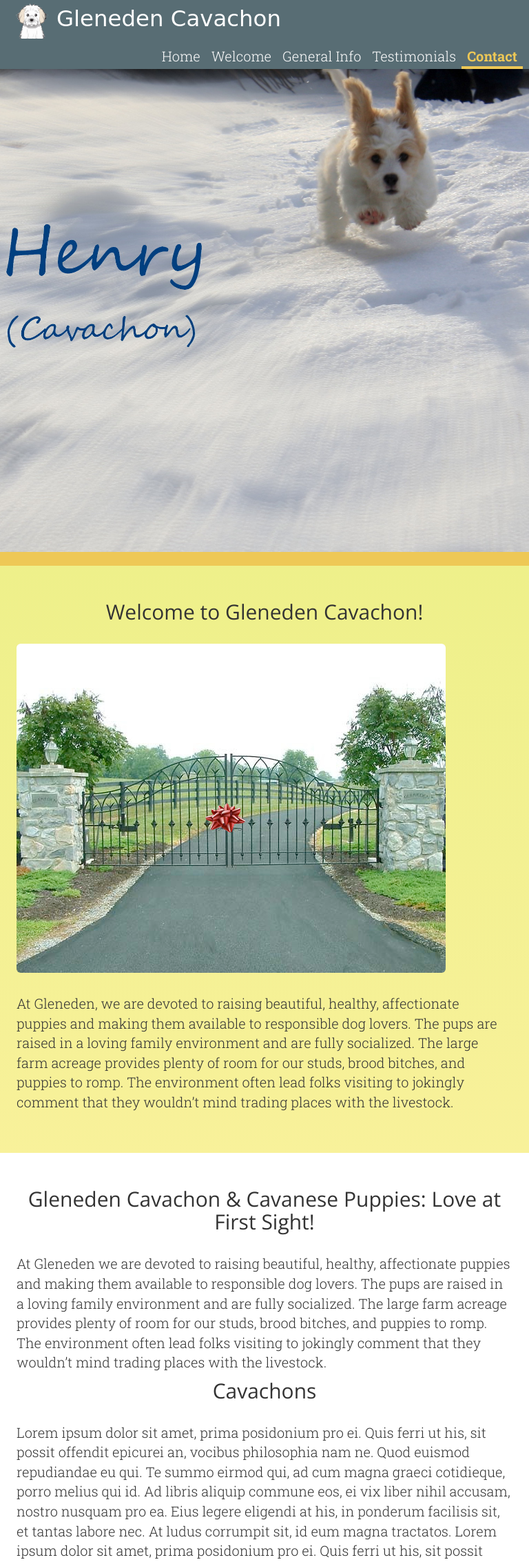
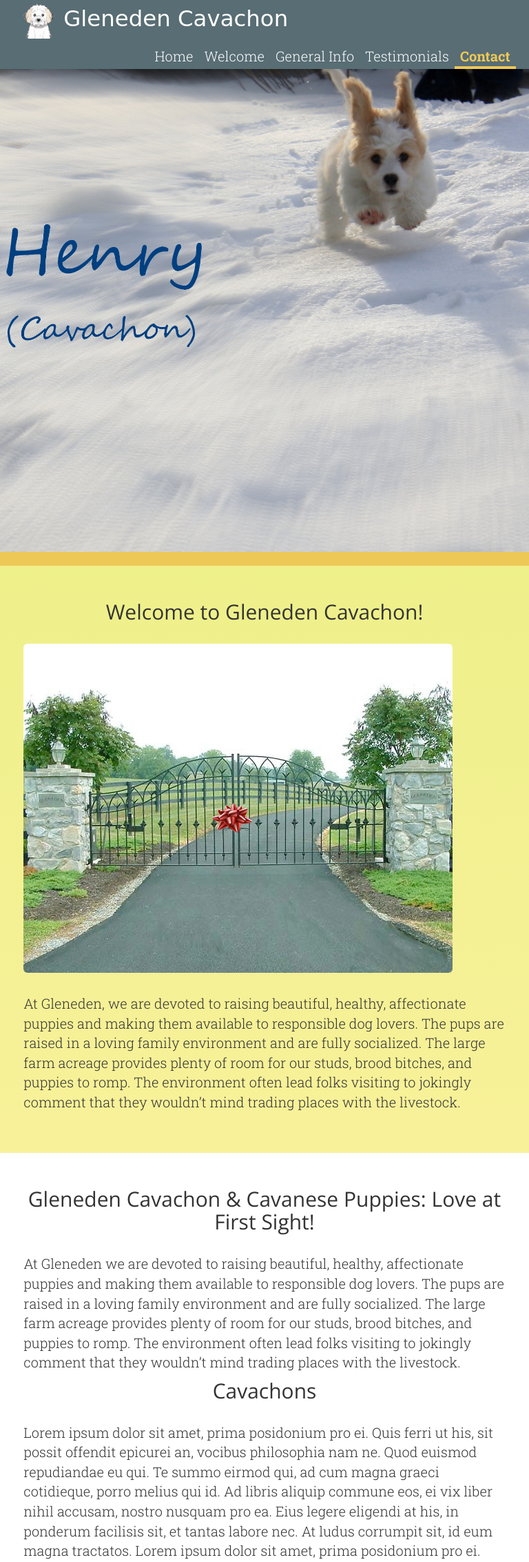
Before and after one commit to ckschmieder/cavachon-bs, a PHP site: page / in a window 768 px wide. Shown: the top 2264 px of the page at 69% size. Run offline with PHP 8.4, Linux system fonts and the light colour scheme; some libraries are stand-ins or nearby versions; some web fonts are replaced.

Commit message:
adjusted container width via media query on medium-width screens to be .95vw

```diff
--- a/css/style.css
+++ b/css/style.css
@@ -78,6 +78,11 @@ header .navbar-brand span.subhead {
   font-weight: 100;
 }
 
+.navbar-default .navbar-nav>.active>a:focus {
+  color: #EEC856;
+  background: transparent;
+}
+
 /**  Navbar Toggle **/
 header .navbar-toggle {
   background-color: #279182;
@@ -125,6 +130,7 @@ header .inbody .navbar-brand h1 {
 header .inbody .navbar-brand span.subhead {
   display: none;
 }
+
 
 
 /**  Page **/
@@ -506,3 +512,9 @@ input {
     position: relative;
     z-index: 9999;
 }
+
+@media (min-width: 768px) and (max-width: 1199px) {
+  .container {
+    width: 95vw;
+  }
+}
```
